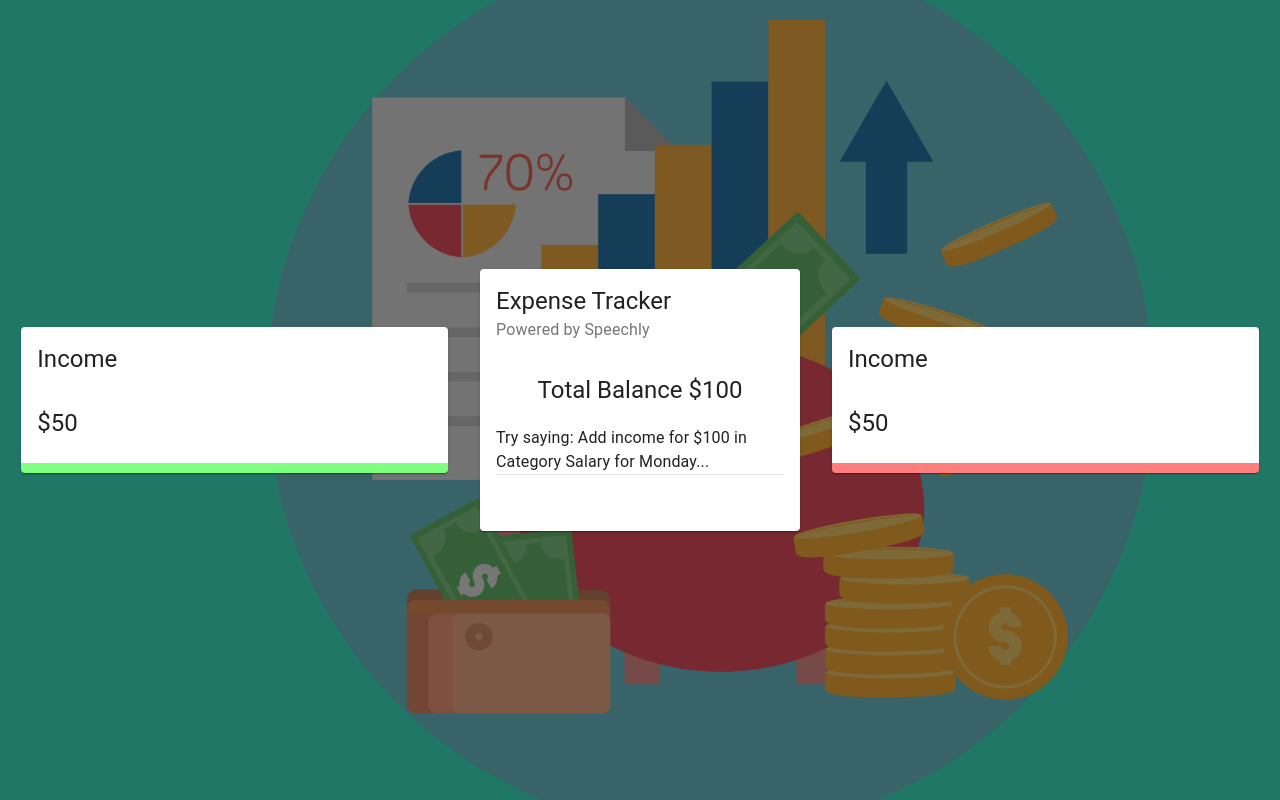
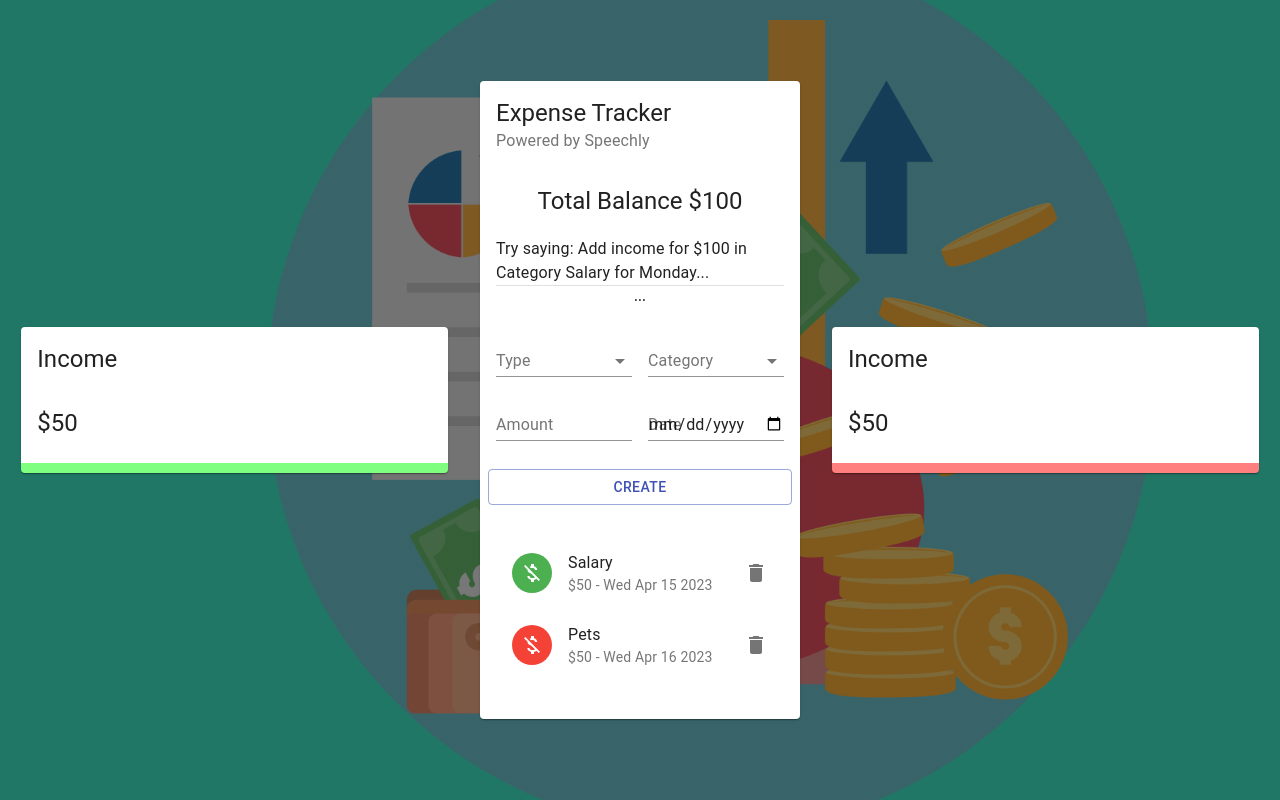
Before and after one commit to ngermanishvili/budget-money-app, a React (Create React App) app in the folder expense_mate/: page / in a window 1280 px wide. Built offline with nearby package versions, Linux system fonts and the light colour scheme.

Commit message:
Refactor List component to use transaction data from context

```diff
--- /dev/null
+++ b/expense_mate/src/components/Main/Form/Form.jsx
@@ -0,0 +1,61 @@
+import React from "react";
+import {
+  TextField,
+  Typography,
+  Grid,
+  Button,
+  FormControl,
+  InputLabel,
+  Select,
+  MenuItem,
+} from "@material-ui/core";
+
+import useStyles from "./styles";
+
+const Form = () => {
+  const classes = useStyles();
+
+  return (
+    <Grid container spacing={2}>
+      <Grid item xs={12}>
+        <Typography align="center" variant="subtitle2" gutterBottom>
+          ...
+        </Typography>
+      </Grid>
+      <Grid item xs={6}>
+        <FormControl fullWidth>
+          <InputLabel>Type</InputLabel>
+          <Select>
+            <MenuItem value="Income">Income</MenuItem>
+            <MenuItem value="Expense">Expense</MenuItem>
+          </Select>
+        </FormControl>
+      </Grid>
+      <Grid item xs={6}>
+        <FormControl fullWidth>
+          <InputLabel>Category</InputLabel>
+          <Select>
+            <MenuItem value="Business">Business</MenuItem>
+            <MenuItem value="Salary">Salary</MenuItem>
+          </Select>
+        </FormControl>
+      </Grid>
+      <Grid item xs={6}>
+        <TextField type="number" label="Amount" fullWidth />
+      </Grid>
+      <Grid item xs={6}>
+        <TextField type="Date" label="Date" fullWidth />
+      </Grid>
+      <Button
+        className={classes.button}
+        variant="outlined"
+        color="primary"
+        fullWidth
+      >
+        Create
+      </Button>
+    </Grid>
+  );
+};
+
+export default Form;
--- /dev/null
+++ b/expense_mate/src/components/Main/Form/styles.js
@@ -0,0 +1,12 @@
+import { makeStyles } from '@material-ui/core/styles';
+
+export default makeStyles(() => ({
+  radioGroup: {
+    display: 'flex',
+    justifyContent: 'center',
+    marginBottom: '-10px',
+  },
+  button: {
+    marginTop: '20px',
+  },
+}));
--- /dev/null
+++ b/expense_mate/src/components/Main/List/List.jsx
@@ -0,0 +1,79 @@
+import React from "react";
+import {
+  List as MUIList,
+  ListItem,
+  ListItemAvatar,
+  ListItemText,
+  Avatar,
+  ListItemSecondaryAction,
+  IconButton,
+  Slide,
+} from "@material-ui/core";
+import { Delete, MoneyOff } from "@material-ui/icons";
+import useStyles from "./styles";
+
+const List = () => {
+  const classes = useStyles();
+
+  const transactions = [
+    {
+      id: 1,
+      type: "Income",
+      category: "Salary",
+      amount: 50,
+      date: "Wed Apr 15 2023",
+    },
+    {
+      id: 2,
+      type: "Expense",
+      category: "Pets",
+      amount: 50,
+      date: "Wed Apr 16 2023",
+    },
+    {
+      id: 3,
+      type: "Income",
+      category: "Business",
+      amount: 50,
+      date: "Wed Apr 16 2023",
+    },
+  ];
+  return (
+    <MUIList dense={false} className={classes.list}>
+      {transactions.map((transaction) => (
+        <Slide
+          direction="down"
+          in
+          mountOnEnter
+          unmountOnExit
+          key={transaction.id}
+        >
+          <ListItem>
+            <ListItemAvatar>
+              <Avatar
+                className={
+                  transaction.type === "Income"
+                    ? classes.avatarIncome
+                    : classes.avatarExpense
+                }
+              >
+                <MoneyOff />
+              </Avatar>
+            </ListItemAvatar>
+            <ListItemText
+              primary={transaction.category}
+              secondary={`$${transaction.amount} - ${transaction.date}`}
+            />
+            <ListItemSecondaryAction>
+              <IconButton edge="end" aria-label="delete" onClick="">
+                <Delete />
+              </IconButton>
+            </ListItemSecondaryAction>
+          </ListItem>
+        </Slide>
+      ))}
+    </MUIList>
+  );
+};
+
+export default List;
--- /dev/null
+++ b/expense_mate/src/components/Main/List/styles.js
@@ -0,0 +1,17 @@
+import { makeStyles } from '@material-ui/core/styles';
+import { red, green } from '@material-ui/core/colors';
+
+export default makeStyles((theme) => ({
+    avatarIncome: {
+        color: '#fff',
+        backgroundColor: green[500],
+    },
+    avatarExpense: {
+        color: theme.palette.getContrastText(red[500]),
+        backgroundColor: red[500],
+    },
+    list: {
+        maxHeight: '150px',
+        overflow: 'auto',
+    },
+}));
--- a/expense_mate/src/components/Main/Main.jsx
+++ b/expense_mate/src/components/Main/Main.jsx
@@ -7,8 +7,9 @@
   Grid,
   Divider,
 } from "@material-ui/core";
-
+import Form from "./Form/Form";
 import useStyles from "./styles";
+import List from './List/List'
 
 const Main = () => {
   const classes = useStyles();
@@ -28,12 +29,12 @@
           Try saying: Add income for $100 in Category Salary for Monday...
         </Typography>
         <Divider /> {/* Main */}
-        {/* <Form /> */}
+        <Form />
       </CardContent>
       <CardContent className={classes.cardContent}>
         <Grid container spacing={2}>
           <Grid item xs={12}>
-            {/* <List /> */}
+            <List />
           </Grid>
         </Grid>
       </CardContent>
```
